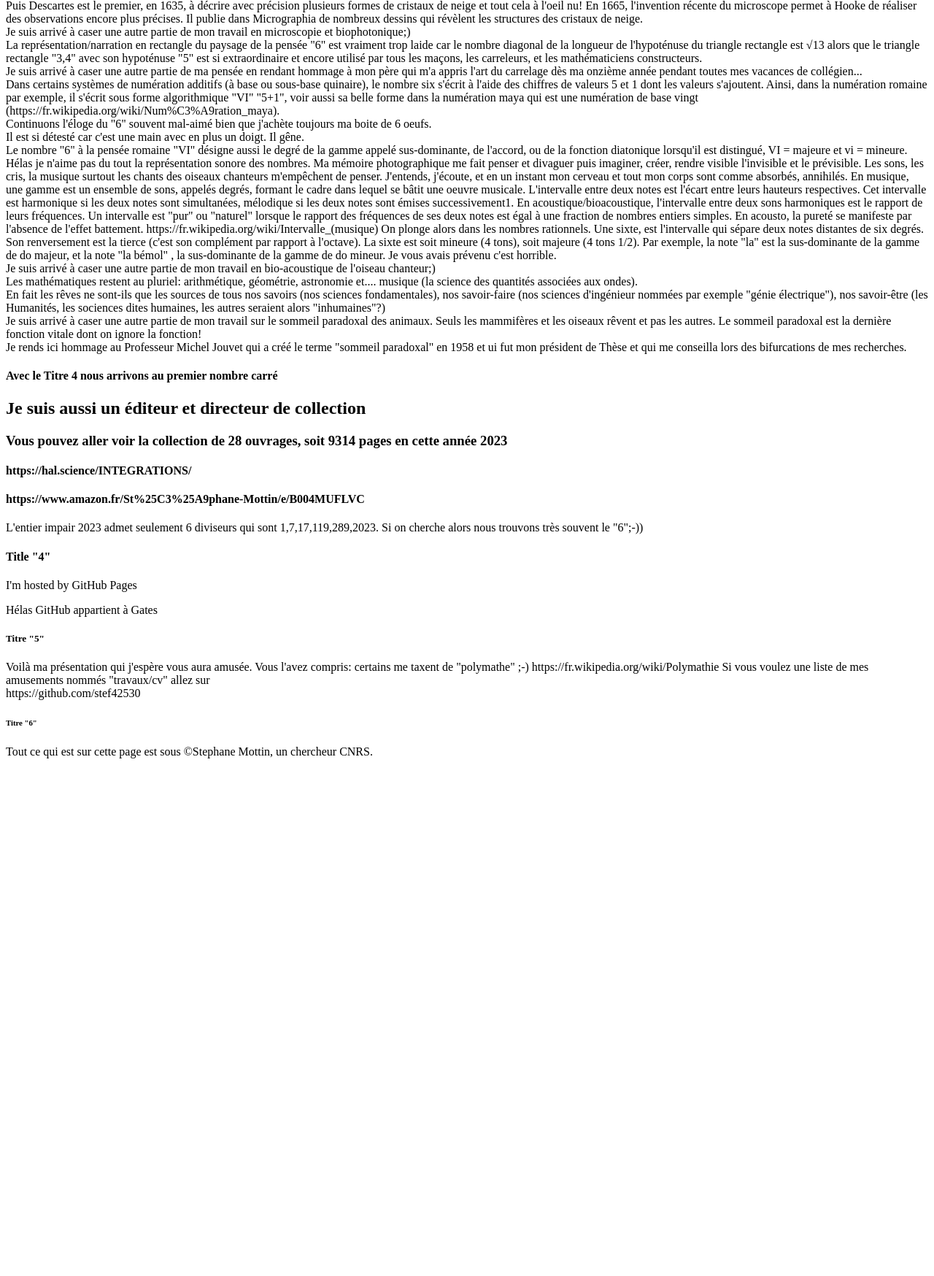
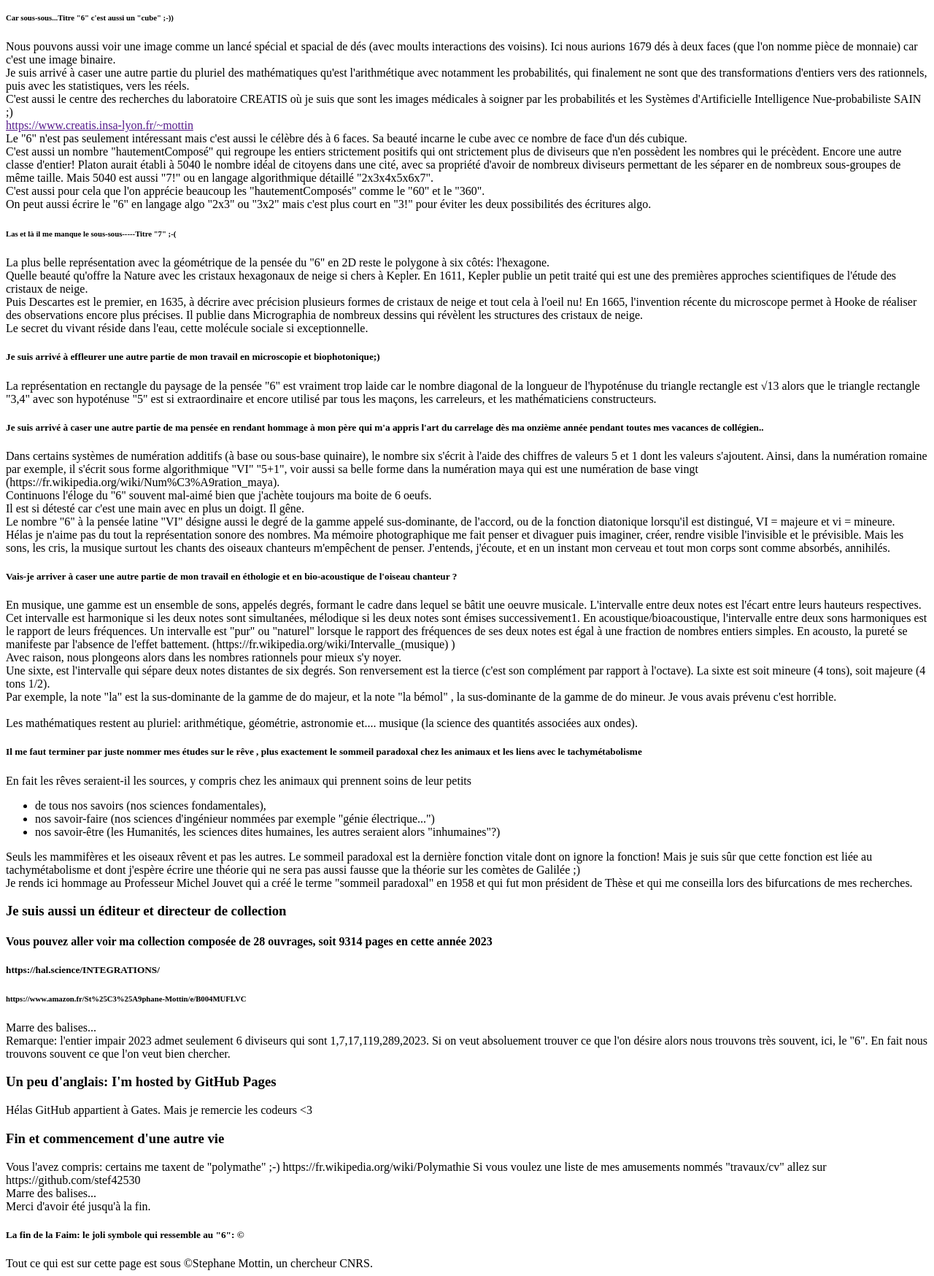
Before and after one commit to stef42530/stef42530.github.io, a plain HTML site: page index.html in a window 1280 px wide. Shown: the part 1013-2761 px from the top of the page at 73% size. Before the commit the page ends 2060 px from the top, so only its background shows below. Drawn offline with Linux system fonts and the light colour scheme.

Commit message:
Update index.html

```diff
--- a/index.html
+++ b/index.html
@@ -1,12 +1,17 @@
 <!DOCTYPE html>
 <html>
 <body>
-<h1>Hello! Welcome & Bienvenue </h1>
-  Une page devrait généralement avoir un seul élément de type h1 qui décrit le contenu de la page en fait semblable à l'élément "Title".
+<h1>Voilà ma présentation, qui j'espère, aidera à vous distraire tout en faisant connaissance.  </h1>
+  Une page devrait généralement avoir un seul élément de type h1 qui décrit le contenu de la page en fait semblable à l'élément "Title" mais heureusement nous avons les tags sous-titres  h2 à h6.
   <br>
-  <h2> La structuration ca commence par Titre 2 puis 3 puis degré n au max 6; c'est de l'HTML5.1 </h2>
-  Je ne suis pas encore passé en HTML5.3 et encore moins en HTML d'août 1991 (suis-je encore en SGML de 1969?).
-  Le principal intérêt vise la structuration du texte en quatre:
+  <h2> La structuration ça commence par Titre 2 puis sous-Titre 3 puis...sous-sous(...)-Titre 6 </h2>
+
+ <strong>  Pourquoi il n'existe que h6 comme tag pour structurer? C'est une très très grave question qui sera mon fil d'Ariane en ce Labyrinthe.  </strong> <br>
+"Labyrinthe"  est mon préambule. Le 3 février 1623, Galilée reçoit l'autorisation de publier son Saggiatore qu'il dédie au nouveau Pape. L'ouvrage paraît le 20 octobre 1623, il y a 400 ans exactement jour pour jour. En 1618, on a observé le passage de trois comètes, phénomène qui relance la polémique sur l'incorruptibilité des cieux. Dans ce livre Galilée considère avec  erreur que les comètes seraient comme des rayons lumineux et non comme de vrais objets, erreur démontrant la nécessaire modestie des savants pour toutes les générations. Mais le meilleur ouvrage de Galilée reste celui de 1638 dont la lecture me ravit encore: <em>Discorsi e Dimonstrazioni matematiche intorno a due scienze attenanti alla mecanica ed i movimenti locali </em><br>Il me fallait un préambule  qui a participé à donner ma vie à la science et à devenir "chercheur CNRS":<br>
+  <em>« La philosophie est écrite dans cet immense livre qui se tient toujours ouvert devant nos yeux, je veux dire l'Univers, mais on ne peut le comprendre si l'on ne s'applique d'abord à en comprendre la langue et à connaître les caractères avec lesquels il est écrit. Il est écrit dans la langue mathématique et ses caractères sont des triangles, des cercles et autres figures géométriques, sans le moyen desquels il est humainement impossible d'en comprendre un mot. Sans eux, c'est une errance vaine dans un labyrinthe obscur" </em>
+  <br><br>
+ Remarque: cette présente page est très simple car je ne suis pas encore passé ni en HTML 5.0, ni en 5.1 ni en 5.2 ni HTML5.3. Suis-je encore en SGML de 1969 ;)  <br>
+  Le principal intérêt de tout ces "HTML" reste la structuration en quatre:
   <ul>
   <li>titres</li>
   <li>
@@ -17,85 +22,99 @@
     </ul>
   </li>
 </ul>
-   C'est le tag img de 1993 qui a produit l'explosion, ce qui démontre la democrature de l'image pour notre époque monopolisée par la pensée occidentale.
-  <h3>Pourquoi au max des sous-titres "6"? Car c'est le premier biPremier!  </h3>
-  Un nombre semi-premier (ou bi-premier ou 2-presque premier) est le produit de deux nombres premiers non nécessairement distincts.<br>
-  On s'intéresse trop au nombre premier et à leur succession/distribution.<br>
-  Adrien-Marie Legendre (et Johann Carl Friedrich Gauss) ont conjecturé une répartition "harmonieuse" des nombres premiers
+
+   C'est le tag img de 1993 qui a produit l'explosion, ce qui démontre, pour notre époque, la democrature de l'image.<br> Maintenant faisons connaissance.
+  <h3>Pourquoi il n'existe que 6 niveaux de sous-sous(...)-titres?</h3>
+  <h4>Car c'est le premier nombre biPremier ;-) </h4>
+  Un nombre biPremiers (ou demi-premier ou 2-presque premier) est le produit de deux nombres premiers non nécessairement distincts. Adrien-Marie Legendre (et Johann Carl Friedrich Gauss) ont conjecturé une répartition "harmonieuse" des nombres premiers
   (à savoir que le n-ième nombre premier est "approximativement" égal à n log n), alors que leur apparition semblait "aléatoire",
-  ainsi les théoriciens des nombres s’intéressèrent à leur étude.<br><br>
+  ainsi les théoriciens des nombres s’intéressèrent à leur étude.<br>
   J'aime beaucoup Adrien-Marie Legendre (né le 18 septembre 1752, mort le 9 janvier 1833).<br> Un de mes articles est aussi un hommage à ses travaux notamment les si beaux polynomes de Legendre. Ils forment la plus simple suite de polynômes orthogonaux.
-  Ils sont liés à l'extrême charme de la Sphère. <br>
-  https://zenodo.org/record/439037<br>
-  (il fallait bien mettre un lien sur mes travaux sans baliser).<br>
-  <br>
-  Les nombres comme les Premiers ne sont que du 1D si tristement monodimentionnels alors que les nombres biPremiers forment des rectangles (si on enlève les biPremiers semblables qui sont des carrés).<br>
+  Ils sont liés à l'extrême charme de la Sphère. <a href="">  https://zenodo.org/record/439037</a><br>
+  (il fallait bien mettre un lien sur mes travaux sans baliser ou ici en balisant).<br>
+
+  <h5>Car c'est le premier nombre rectangle 2x3 ;-) </h5>
+  Les nombres comme les Premiers ne sont que du 1D si tristement monodimentionnels alors que les nombres biPremiers forment des rectangles (si on enlève les biPremiers semblables, qui sont des carrés).<br>
   Les nombres biPremiers sont devenus les esclaves de la cryptologie (en tant que clé publique pour le système RSA), parce qu'il est soi-disant difficile de factoriser un grand nombre biPremier.<br>
   En 1974, le message d'Arecibo a été envoyé sous la forme d'un signal radio vers des étoiles <br>https://fr.wikipedia.org/wiki/Message_d%27Arecibo <br>
   Je suis arrivé à caser la 4ième partie du pluriel des mathématiques qu'est l'Astronomie, science des temporalités des perpétuités et aussi de l'Eternité ;-)<br>
   Il se composait de 1679 bits destinés à être "interprétés" comme une image binaire de 23 pixels sur 73 ou 73x23.
   Le nombre 1679, égal à 23 fois 73, a été choisi car il est biPremier et peut donc être arrangé en une image rectangulaire.<br>
    Je suis arrivé à caser une autre partie du pluriel des mathématiques qu'est la géométrie, ici les images qui ne sont que des trans-formations géométriques très déformées d'un monde compressé en trois dimensions (souvent non euclidien car anisotrope avec la pesanteur) + une dimension temporelle fortement anistrope en oubliant d'autres dimensions elles-aussi de narration poétique et imaginaire ;)<br>
-  On peut aussi voir une image comme un lancé de dé spécial (avec moults interactions des voisins) ici 1679 dés à deux faces (que l'on nomme pièce de monnaie) car c'est une image binaire.
-  Je suis arrivé à caser une autre partie du pluriel des mathématiques qu'est l'arithmétique avec notamment les probabilités, qui finalement ne sont que des transformations d'entiers vers des rationnels, puis avec les statistiques, vers les réels. <br> C'est aussi le centre des recherches de mon laboratoire CREATIS que sont les  images médicales à soigner par les probabilités et les systèmes d'articielle intelligence probabiliste  ;)<br>
-  https://www.creatis.insa-lyon.fr/~mottin/br>
-  Le "6" n'est pas seulement très intéressant car c'est aussi le célèbre dé à 6 faces. Sa beauté incarne le nombre de face d'un cube.<br>
+    <h6>Car sous-sous...Titre "6" c'est aussi un "cube" ;-)) </h6>
+  Nous pouvons aussi voir une image comme un lancé spécial et spacial de dés  (avec moults interactions des voisins). Ici nous aurions 1679 dés à deux faces (que l'on nomme pièce de monnaie) car c'est une image binaire.<br>
+  Je suis arrivé à caser une autre partie du pluriel des mathématiques qu'est l'arithmétique avec notamment les probabilités, qui finalement ne sont que des transformations d'entiers vers des rationnels, puis avec les statistiques, vers les réels. <br> C'est aussi le centre des recherches du laboratoire CREATIS où je suis que sont les  images médicales à soigner par les probabilités et les Systèmes d'Artificielle Intelligence Nue-probabiliste SAIN  ;)<br>
+  <a href="">  https://www.creatis.insa-lyon.fr/~mottin</a><br>
+  Le "6" n'est pas seulement  intéressant mais c'est aussi le célèbre dés à 6 faces. Sa beauté incarne le cube avec ce nombre de face d'un dés cubique.<br>
   C'est aussi un nombre "hautementComposé" qui regroupe les entiers strictement positifs qui ont strictement plus de diviseurs que n'en possèdent les nombres qui le précèdent.
   Encore une autre classe d'entier! Platon aurait établi à 5040 le nombre idéal de citoyens dans une cité,
-  avec sa propriété d'avoir de nombreux diviseurs permettant de les séparer en de nombreux sous-groupes de même taille.<br>
-  Mais il est aussi "7!" ou en langage algorithmique détaillé "2x3x4x5x6x7". <br>
+  avec sa propriété d'avoir de nombreux diviseurs permettant de les séparer en de nombreux sous-groupes de même taille.
+  Mais 5040 est aussi "7!" ou en langage algorithmique détaillé "2x3x4x5x6x7". <br>
   C'est aussi pour cela que l'on apprécie beaucoup les "hautementComposés" comme le "60" et le "360".<br>
   On peut aussi écrire le "6" en langage algo "2x3" ou "3x2" mais c'est plus court en "3!" pour éviter les deux possibilités des écritures algo.<br>
-  La plus belle représentation (pas seulement géométrique de la pensée du "6") reste le  polygone à six côtés: l'hexagone.<br>
+      <h6>Las et là il me manque le sous-sous-----Titre "7" ;-( </h6>
+  La plus belle représentation avec la  géométrique de la pensée du "6" en 2D reste le  polygone à six côtés: l'hexagone.<br>
   Quelle beauté qu'offre la Nature avec les cristaux hexagonaux de neige si chers à Kepler.
   En 1611, Kepler publie un petit traité qui est une des premières approches scientifiques de l'étude des cristaux de neige.<br>
-Puis Descartes est le premier, en 1635, à décrire avec précision plusieurs formes de cristaux de neige et tout cela à l'oeil nu! En 1665, l'invention récente du microscope permet à Hooke de réaliser des observations encore plus précises. Il publie dans Micrographia de nombreux dessins qui révèlent les structures des cristaux de neige.<br>
-Je suis arrivé à caser une autre partie de mon travail en microscopie et biophotonique;)<br>
-  La représentation/narration en rectangle du paysage de la pensée "6" est vraiment trop laide
+Puis Descartes est le premier, en 1635, à décrire avec précision plusieurs formes de cristaux de neige et tout cela à l'oeil nu! En 1665, l'invention récente du microscope permet à Hooke de réaliser des observations encore plus précises. Il publie dans Micrographia de nombreux dessins qui révèlent les structures des cristaux de neige.<br> Le secret du vivant réside dans l'eau, cette molécule sociale si exceptionnelle.
+  <h5>Je suis arrivé à effleurer une autre partie de mon travail en microscopie et biophotonique;) </h5>
+
+  La représentation en rectangle du paysage de la pensée "6" est vraiment trop laide
   car le nombre diagonal de la longueur de l'hypoténuse du triangle rectangle est √13
-  alors que le triangle rectangle "3,4" avec son hypoténuse "5" est si extraordinaire et encore utilisé par tous les maçons, les carreleurs, et les mathématiciens constructeurs. <br>Je suis arrivé à caser une autre partie de ma pensée en rendant hommage à mon père qui m'a appris l'art du carrelage dès ma onzième année pendant toutes mes vacances de collégien...<br>
+  alors que le triangle rectangle "3,4" avec son hypoténuse "5" est si extraordinaire et encore utilisé par tous les maçons, les carreleurs, et les mathématiciens constructeurs. <br>
+   <h5>Je suis arrivé à caser une autre partie de ma pensée en rendant hommage à mon père qui m'a appris l'art du carrelage dès ma onzième année pendant toutes mes vacances de collégien..</h5>
   Dans certains systèmes de numération additifs (à base ou sous-base quinaire), le nombre six s'écrit à l'aide des chiffres de valeurs 5 et 1 dont les valeurs s'ajoutent.
   Ainsi, dans la numération romaine par exemple, il s'écrit sous forme algorithmique "VI" "5+1",
   voir aussi sa belle forme dans la numération maya qui est une numération de base vingt (https://fr.wikipedia.org/wiki/Num%C3%A9ration_maya).<br>
   Continuons l'éloge du "6" souvent mal-aimé bien que j'achète toujours ma boite de 6 oeufs. <br>
   Il est si détesté car c'est une main avec en plus un doigt. Il gêne.<br>
-  Le nombre "6" à la pensée romaine "VI" désigne aussi le degré de la gamme appelé sus-dominante, de l'accord, ou de la fonction diatonique lorsqu'il est distingué, VI = majeure et vi = mineure.
-  Hélas je n'aime pas du tout la représentation sonore des nombres. Ma mémoire photographique me fait penser et divaguer puis imaginer, créer, rendre visible l'invisible et le prévisible.
-  Les sons, les cris, la musique surtout les chants des oiseaux chanteurs m'empêchent de penser.
-  J'entends, j'écoute, et en un instant mon cerveau et tout mon corps sont comme absorbés, annihilés.
+  Le nombre "6" à la pensée latine "VI" désigne aussi le degré de la gamme appelé sus-dominante, de l'accord, ou de la fonction diatonique lorsqu'il est distingué, VI = majeure et vi = mineure.<br>
+  Hélas je n'aime pas du tout la représentation sonore des nombres. Ma mémoire photographique me fait penser et divaguer puis imaginer, créer, rendre visible l'invisible et le prévisible. Mais les sons, les cris, la musique surtout les chants des oiseaux chanteurs m'empêchent de penser.
+  J'entends, j'écoute, et en un instant mon cerveau et tout mon corps sont comme absorbés, annihilés.<br>
+   <h5>Vais-je  arriver à caser une autre partie de mon travail en éthologie et en bio-acoustique de l'oiseau chanteur ?</h5>
   En musique, une gamme est un ensemble de sons, appelés degrés, formant le cadre dans lequel se bâtit une oeuvre musicale.
   L'intervalle entre deux notes est l'écart entre leurs hauteurs respectives. Cet intervalle est harmonique si les deux notes sont simultanées, mélodique si les deux notes sont émises successivement1.
   En acoustique/bioacoustique, l'intervalle entre deux sons harmoniques est le rapport de leurs fréquences.
   Un intervalle est "pur" ou "naturel" lorsque le rapport des fréquences de ses deux notes est égal à une fraction de nombres entiers simples.
-  En acousto, la pureté se manifeste par l'absence de l'effet battement.  https://fr.wikipedia.org/wiki/Intervalle_(musique)
-  On plonge alors dans les nombres rationnels.
+  En acousto, la pureté se manifeste par l'absence de l'effet battement.  (https://fr.wikipedia.org/wiki/Intervalle_(musique) )<br>
+  Avec raison, nous plongeons alors dans les nombres rationnels pour mieux s'y noyer. <br>
   Une sixte, est l'intervalle qui sépare deux notes distantes de six degrés. Son renversement est la tierce (c'est son complément par rapport à l'octave).
-  La sixte est soit mineure (4 tons), soit majeure (4 tons 1/2).
+  La sixte est soit mineure (4 tons), soit majeure (4 tons 1/2).<br>
   Par exemple, la note "la" est la sus-dominante de la gamme de do majeur, et la note "la bémol" , la sus-dominante de la gamme de do mineur.
-  Je vous avais prévenu c'est horrible.<br>
-  Je suis arrivé à caser une autre partie de mon travail en bio-acoustique de l'oiseau chanteur;)<br>
+  Je vous avais prévenu c'est horrible.<br><br>
+
   Les mathématiques restent au pluriel: arithmétique, géométrie, astronomie et.... musique (la science des quantités associées aux ondes).<br>
-  En fait les rêves ne sont-ils que les sources de tous nos savoirs (nos sciences fondamentales), nos savoir-faire (nos sciences d'ingénieur nommées par exemple "génie électrique"), nos savoir-être (les Humanités, les sociences dites humaines, les autres seraient alors "inhumaines"?)<br>
-  Je suis arrivé à caser une autre partie de mon travail sur le sommeil paradoxal des animaux. Seuls les mammifères et les oiseaux rêvent et pas les autres. Le sommeil paradoxal est la dernière fonction vitale dont on ignore la fonction! <br>Je rends ici hommage au Professeur Michel Jouvet qui a créé le terme "sommeil paradoxal" en 1958 et ui fut mon président de Thèse et qui me conseilla lors des bifurcations de mes recherches. <br>
-     <h4> Avec le Titre 4 nous arrivons au premier nombre carré </h4>
-  <h2>Je suis aussi un éditeur et directeur de collection </h2>
-    <h3>Vous pouvez aller voir la collection de 28 ouvrages, soit 9314 pages en cette année 2023</h3>
-  <h4> https://hal.science/INTEGRATIONS/ </h4>
-   <h4> https://www.amazon.fr/St%25C3%25A9phane-Mottin/e/B004MUFLVC </h4>
-  L'entier impair 2023 admet seulement 6 diviseurs qui sont 1,7,17,119,289,2023.
-  Si on cherche alors nous trouvons très souvent le "6";-))
-     <h4>Title "4"</h4>
-<p>I'm hosted by GitHub Pages </p>
-  Hélas GitHub appartient à Gates
-  <h5>Titre "5"</h5>
+  <h5>Il me faut terminer par juste nommer mes études sur le rêve , plus exactement le sommeil paradoxal chez les animaux et les liens avec le tachymétabolisme</h5>
+  En fait les rêves seraient-il les sources, y compris chez les animaux qui prennent soins de leur petits
+  <ul>
+  <li>de tous nos savoirs (nos sciences fondamentales),</li>
+  <li>
+    nos savoir-faire (nos sciences d'ingénieur nommées par exemple "génie électrique...")</li>
+    <li>
+    nos savoir-être (les Humanités, les sciences dites humaines, les autres seraient alors "inhumaines"?)</li>
+</ul>
+   Seuls les mammifères et les oiseaux rêvent et pas les autres. Le sommeil paradoxal est la dernière fonction vitale dont on ignore la fonction! Mais je suis sûr que cette fonction est liée au tachymétabolisme et dont j'espère écrire une théorie qui ne sera pas aussi fausse que la théorie sur les comètes de Galilée ;)<br>Je rends ici hommage au Professeur Michel Jouvet qui a créé le terme "sommeil paradoxal" en 1958 et qui fut mon président de Thèse et qui me conseilla lors des bifurcations de mes recherches. <br>
+
+  <h3>Je suis aussi un éditeur et directeur de collection </h3>
+    <h4>Vous pouvez aller voir ma collection composée de 28 ouvrages, soit 9314 pages en cette année 2023</h4>
+  <h5> https://hal.science/INTEGRATIONS/ </h5>
+   <h6> https://www.amazon.fr/St%25C3%25A9phane-Mottin/e/B004MUFLVC </h6>
+    Marre des balises...<br>
+  Remarque: l'entier impair 2023 admet seulement 6 diviseurs qui sont 1,7,17,119,289,2023.
+  Si on veut absoluement trouver ce que l'on désire alors nous trouvons très souvent, ici, le "6". En fait nous trouvons souvent ce que l'on veut bien chercher.
+     <h3>Un peu d'anglais: I'm hosted by GitHub Pages </h3>
+<p></p>
+  Hélas GitHub appartient à Gates. Mais je remercie les codeurs <3
+  <h3>Fin et commencement d'une autre vie</h3>
   <p>
-  Voilà ma présentation qui j'espère vous aura amusée.
   Vous l'avez compris: certains me taxent de "polymathe" ;-)
   https://fr.wikipedia.org/wiki/Polymathie
   Si vous voulez une liste de mes amusements nommés "travaux/cv" allez sur <br>
   https://github.com/stef42530<br>
+    Marre des balises...<br>
+    Merci d'avoir été jusqu'à la fin.
     </p>
-  <h6>Titre "6"</h6>
+  <h5>La fin de la Faim: le joli symbole qui ressemble au "6":  ©  </h5>
   Tout ce qui est sur cette page est sous ©Stephane Mottin, un chercheur CNRS.
 </body>
 </html>
```
